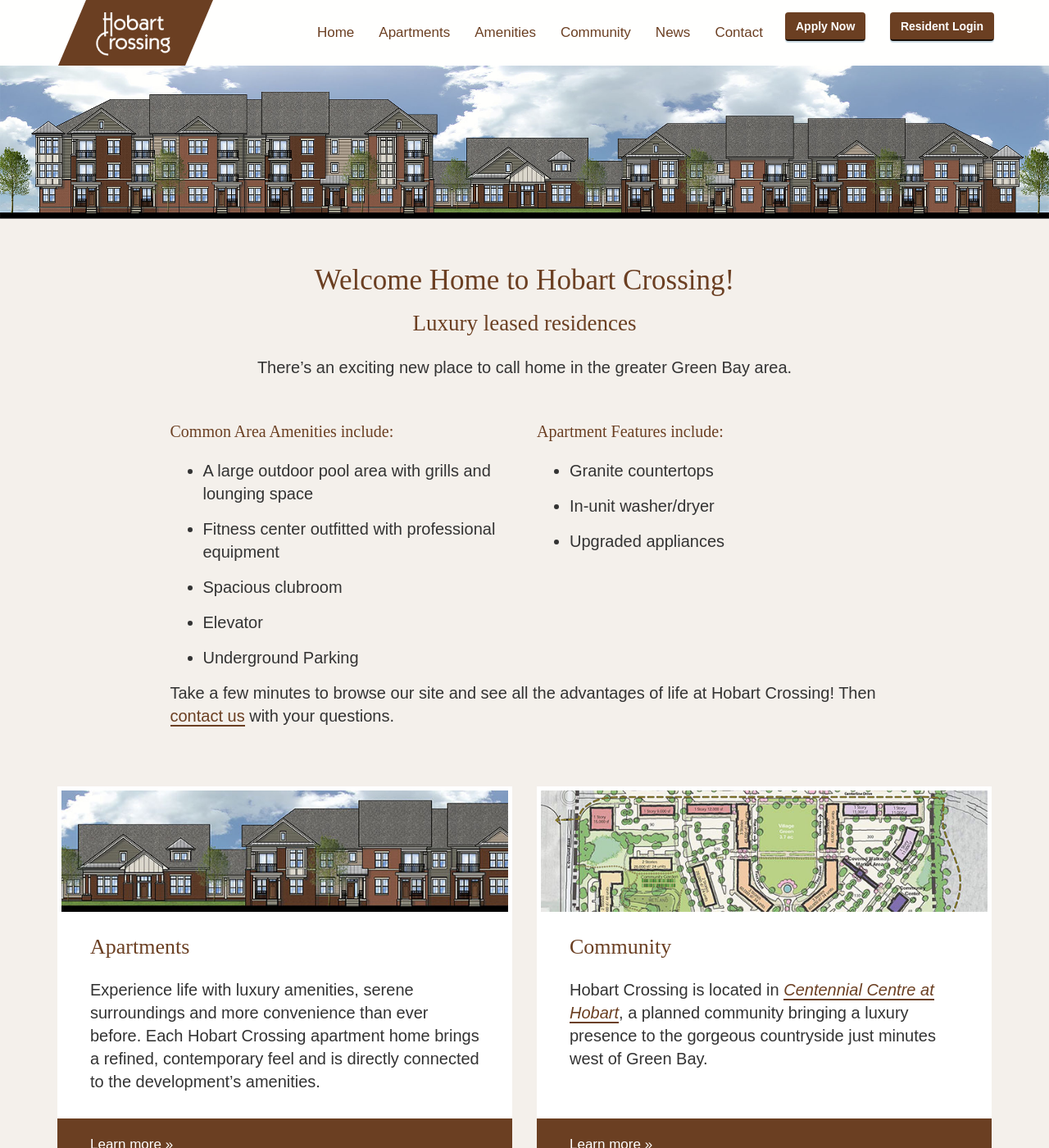
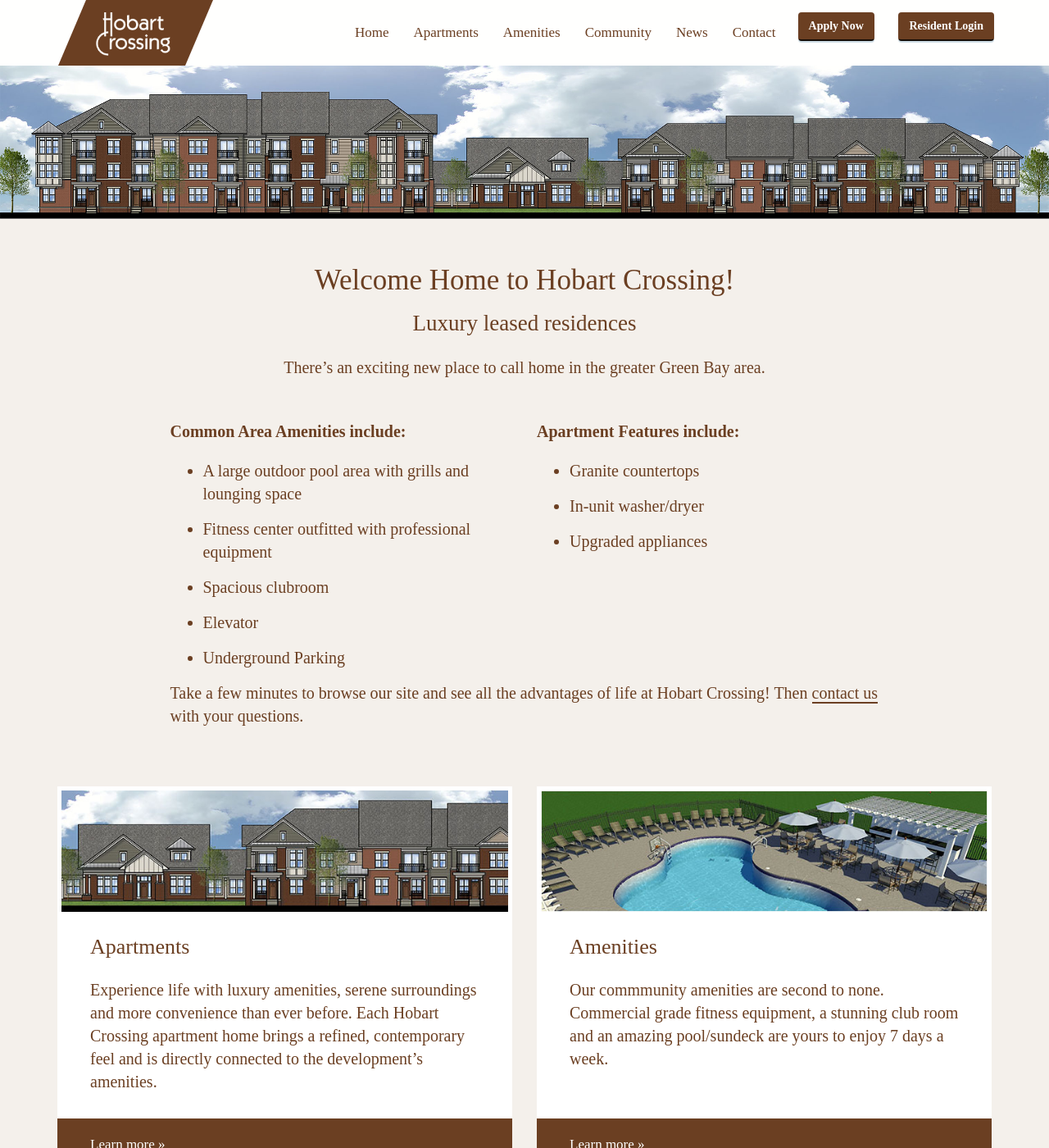
Before and after one commit to insight-creative/hobart-crossing, a Jekyll site: the page built from index.md, in a window 1280 px wide and 1400 px high. Shown: the whole window at 82% size. Built offline with Jekyll 4.4.1, drawn with Linux system fonts in a browser that asks for light colours; nearby versions of some CDN libraries.

Commit message:
changed font color and and family to all be serif, added amenities card to home page

```diff
--- a/css/hobart.css
+++ b/css/hobart.css
@@ -52,6 +52,8 @@
 p {
 	margin-top: 0;
 	margin-bottom: 1rem;
+	font-family: "ff-tisa-web-pro", serif;
+	color: #6b3f22;
 }
 h1,
 h2,
@@ -73,9 +75,13 @@
 h2 {
   font-size: 1.1rem;
 }
+h3 {
+	font-weight: bold;
+}
 a {
   color: #6b3f22;
   border-bottom: 2px solid #6b3f22;
+	font-family: "ff-tisa-web-pro", serif;
   transition: all .3s;
 }
 a:hover,
@@ -89,6 +95,8 @@
 ul li {
   margin-top: 0px;
 	margin-bottom: .75rem;
+	font-family: "ff-tisa-web-pro", serif;
+	color: #6b3f22;
 }
 blockquote {
   border-left: none;
--- a/index.md
+++ b/index.md
@@ -55,7 +55,22 @@
         </div>
       </div>
     </div>
+    <div class="col-md-6">
+      <div class="card">
+        <div class="card-header">
+          <img src="{{ site.baseurl }}/img/amenities-header.jpg">
+        </div>
+        <h1>Amenities</h1>
+        <p>Our commmunity amenities are second to none. Commercial grade fitness equipment, a stunning club room and an amazing pool/sundeck are yours to enjoy 7 days a week.</p>
+        <p class="padding-card-hack"> </p>
+        <div class="card-button-group">
+          <a class="card-button" href="{{ site.baseurl }}/amenities">Learn more &raquo;</a>
+        </div>
+      </div>
+    </div>
+  </div>
 
+  <div class="row">
     <div class="col-md-6">
       <div class="card">
         <div class="card-header">
@@ -69,9 +84,7 @@
         </div>
       </div>
     </div>
-  </div>
 
-  <div class="row">
     <div class="col-md-6">
       <div class="card">
         <h1>Latest News</h1>
@@ -87,6 +100,9 @@
         </div>
       </div>
     </div>
+  </div>
+
+  <div class="row">
     <div class="col-md-6">
       <div class="card">
         <h1>Contact Us</h1>
```
Also changed, not shown: img/amenities-header.jpg (added), img/apartments-living-room.jpg (renamed from img/appartments-living-room.jpg), 5 other files.
